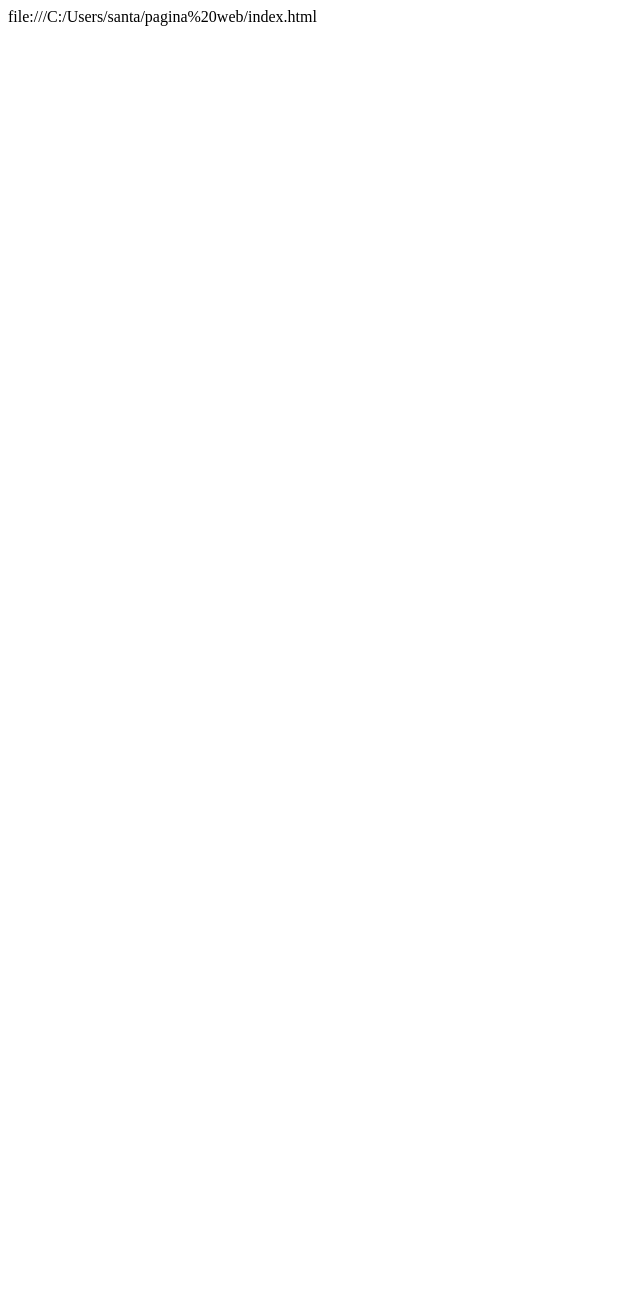
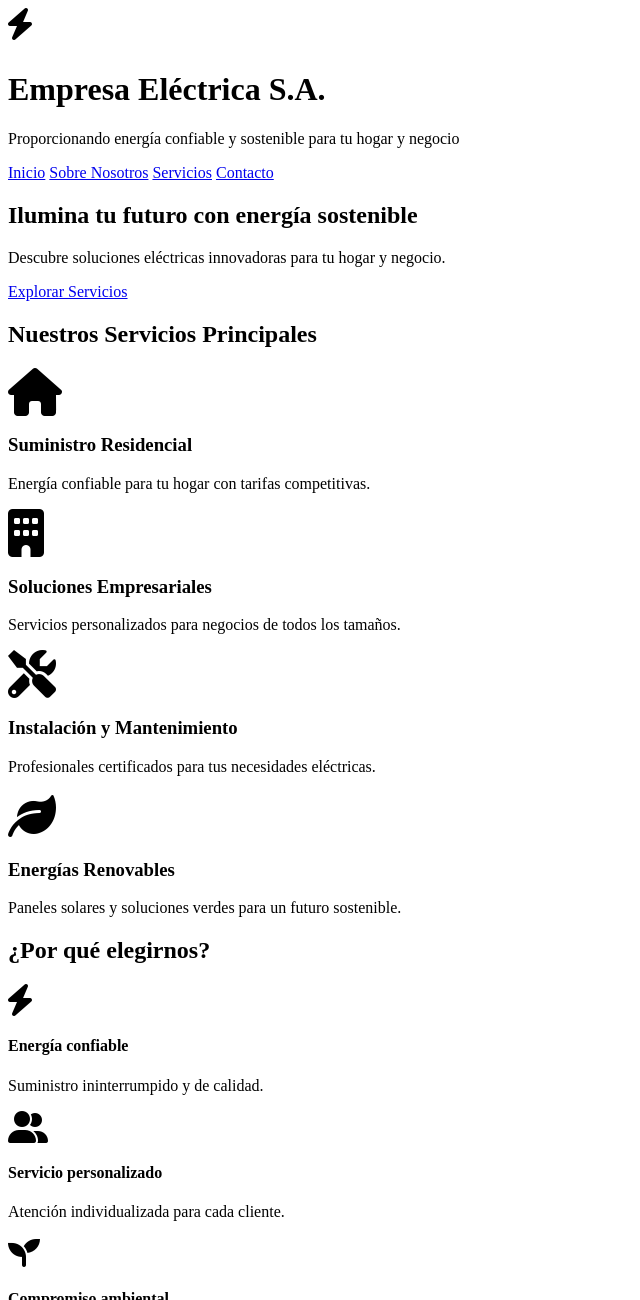
Before and after one commit to santafepascual-jpg/Exercicio, a plain HTML site: page index.html in a window 1280 px wide. Shown: the top 1300 px of the page, without its empty margins (0-640 px from the left). Before the commit the page ends 800 px from the top, so only its background shows below. Drawn offline with Linux system fonts and the light colour scheme.

Commit message:
Create index.html for Empresa Eléctrica website
Added a complete HTML structure for the Empresa Eléctrica website, including header, navigation, sections for services, testimonials, and footer.

```diff
--- a/index.html
+++ b/index.html
@@ -1 +1,114 @@
-file:///C:/Users/santa/pagina%20web/index.html
+<!DOCTYPE html>
+<html lang="es">
+<head>
+    <meta charset="UTF-8">
+    <meta name="viewport" content="width=device-width, initial-scale=1.0">
+    <title>Empresa Eléctrica - Energía para tu hogar</title>
+    <link rel="stylesheet" href="style.css">
+    <link rel="stylesheet" href="https://cdnjs.cloudflare.com/ajax/libs/font-awesome/6.0.0/css/all.min.css">
+</head>
+<body>
+    <header>
+        <i class="fas fa-bolt fa-2x" style="margin-bottom: 10px;"></i>
+        <h1>Empresa Eléctrica S.A.</h1>
+        <p>Proporcionando energía confiable y sostenible para tu hogar y negocio</p>
+    </header>
+    <nav>
+        <a href="index.html">Inicio</a>
+        <a href="about.html">Sobre Nosotros</a>
+        <a href="services.html">Servicios</a>
+        <a href="contact.html">Contacto</a>
+    </nav>
+    <section class="hero">
+        <div class="hero-content">
+            <h1>Ilumina tu futuro con energía sostenible</h1>
+            <p>Descubre soluciones eléctricas innovadoras para tu hogar y negocio.</p>
+            <a href="services.html" class="btn">Explorar Servicios</a>
+        </div>
+    </section>
+    <section>
+        <h2>Nuestros Servicios Principales</h2>
+        <div class="services-grid">
+            <div class="service-item">
+                <i class="fas fa-home fa-3x"></i>
+                <h3>Suministro Residencial</h3>
+                <p>Energía confiable para tu hogar con tarifas competitivas.</p>
+            </div>
+            <div class="service-item">
+                <i class="fas fa-building fa-3x"></i>
+                <h3>Soluciones Empresariales</h3>
+                <p>Servicios personalizados para negocios de todos los tamaños.</p>
+            </div>
+            <div class="service-item">
+                <i class="fas fa-tools fa-3x"></i>
+                <h3>Instalación y Mantenimiento</h3>
+                <p>Profesionales certificados para tus necesidades eléctricas.</p>
+            </div>
+            <div class="service-item">
+                <i class="fas fa-leaf fa-3x"></i>
+                <h3>Energías Renovables</h3>
+                <p>Paneles solares y soluciones verdes para un futuro sostenible.</p>
+            </div>
+        </div>
+    </section>
+    <section>
+        <h2>¿Por qué elegirnos?</h2>
+        <div class="features-grid">
+            <div class="feature-item">
+                <i class="fas fa-bolt fa-2x"></i>
+                <h4>Energía confiable</h4>
+                <p>Suministro ininterrumpido y de calidad.</p>
+            </div>
+            <div class="feature-item">
+                <i class="fas fa-user-friends fa-2x"></i>
+                <h4>Servicio personalizado</h4>
+                <p>Atención individualizada para cada cliente.</p>
+            </div>
+            <div class="feature-item">
+                <i class="fas fa-seedling fa-2x"></i>
+                <h4>Compromiso ambiental</h4>
+                <p>Enfoque en energías renovables y sostenibilidad.</p>
+            </div>
+            <div class="feature-item">
+                <i class="fas fa-cogs fa-2x"></i>
+                <h4>Tecnología avanzada</h4>
+                <p>Soluciones innovadoras para el futuro.</p>
+            </div>
+        </div>
+    </section>
+    <section class="testimonials">
+        <h2>Lo que dicen nuestros clientes</h2>
+        <div class="testimonial-grid">
+            <div class="testimonial-item">
+                <p>"Excelente servicio y atención al cliente. Recomiendo totalmente."</p>
+                <cite>- Juan Pérez, Hogar</cite>
+            </div>
+            <div class="testimonial-item">
+                <p>"Nos ayudaron a implementar energías renovables en nuestra empresa."</p>
+                <cite>- María García, Empresa XYZ</cite>
+            </div>
+        </div>
+    </section>
+    <footer>
+        <div class="footer-content">
+            <div>
+                <h3>Empresa Eléctrica S.A.</h3>
+                <p>Proporcionando energía sostenible desde 2000.</p>
+            </div>
+            <div>
+                <h4>Enlaces Rápidos</h4>
+                <a href="about.html">Sobre Nosotros</a><br>
+                <a href="services.html">Servicios</a><br>
+                <a href="contact.html">Contacto</a>
+            </div>
+            <div>
+                <h4>Síguenos</h4>
+                <a href="#"><i class="fab fa-facebook"></i> Facebook</a><br>
+                <a href="#"><i class="fab fa-twitter"></i> Twitter</a><br>
+                <a href="#"><i class="fab fa-instagram"></i> Instagram</a>
+            </div>
+        </div>
+        <p>&copy; 2023 Empresa Eléctrica S.A. Todos los derechos reservados.</p>
+    </footer>
+</body>
+</html>
```
